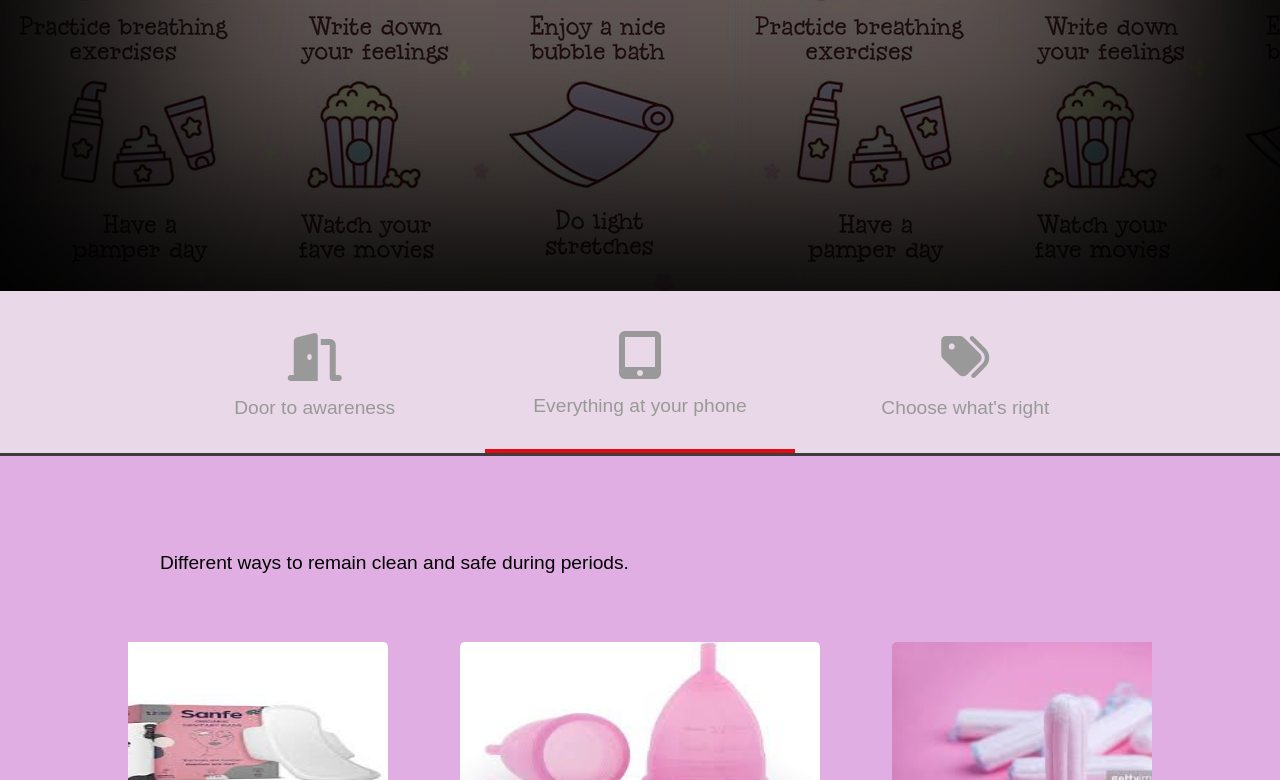
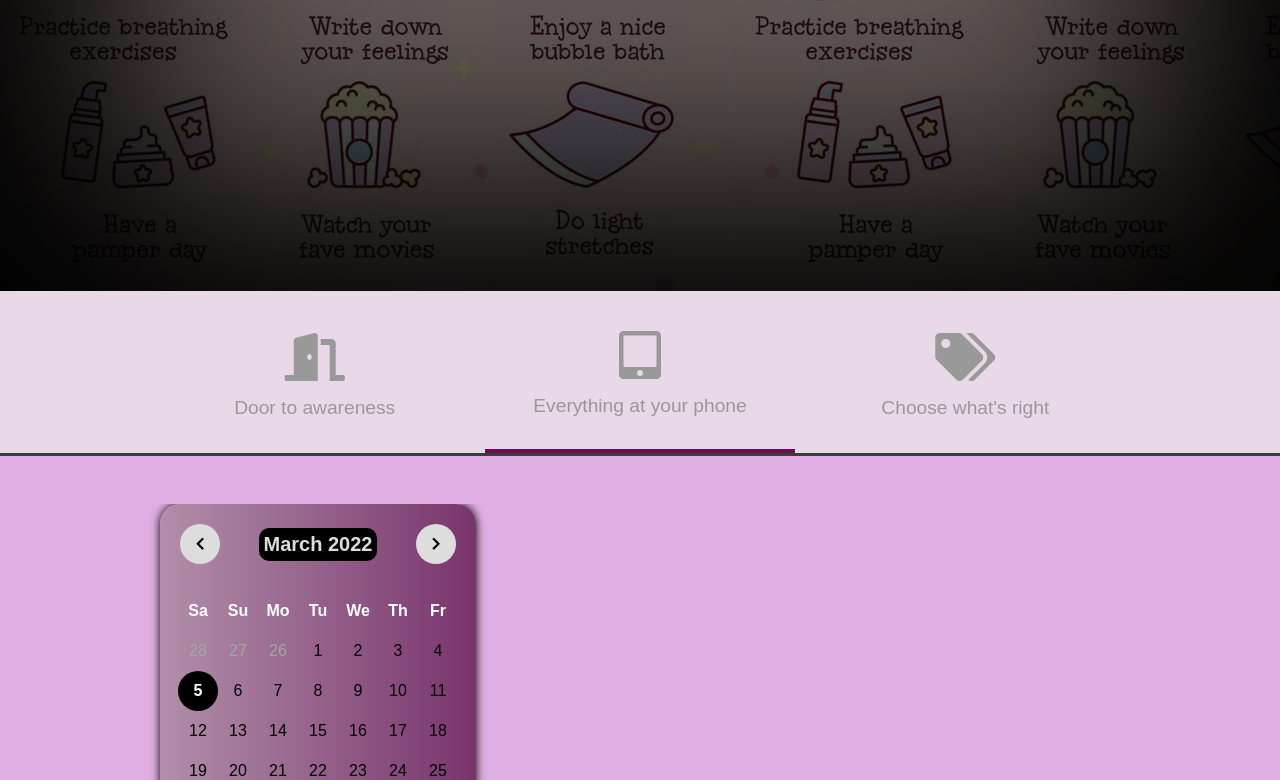
Before and after one commit to rajgautam-cloud/menses, a plain HTML site: page index.html in a window 1280 px wide. Both pictures are taken after a click on the element "Everything at your phone". Shown: the part 429-1209 px from the top of the page. Drawn offline with Linux system fonts and the light colour scheme.

Commit message:
Added calender to the website

```diff
--- a/css/style.css
+++ b/css/style.css
@@ -1,5 +1,5 @@
 :root {
-  --primary-color: #e50914;
+  --primary-color: #6e0c56;
   --dark-color: #141414;
 }
 * {
@@ -124,7 +124,8 @@ img {
 /*hide content initially*/
 #tab-1-content,
 #tab-2-content,
-#tab-3-content {
+#tab-3-content,
+#tab-4-content {
   display: none;
 }
 .show {
@@ -308,6 +309,122 @@ img {
     font-size: 1rem;
   }
 }
+.softcard {
+  width: 316px;
+  height: fit-content;
+  background: -webkit-linear-gradient(
+    to right,
+    #d5b4d8,
+    #b936b9
+  ); /* Chrome 10-25, Safari 5.1-6 */
+  background: linear-gradient(
+    to right,
+    #b18fa9,
+    #79346d
+  ); /* W3C, IE 10+/ Edge, Firefox 16+, Chrome 26+, Opera 12+, Safari 7+ */
+  border-radius: 20px;
+  box-shadow: 0px 0px 10px #000;
+}
+
+.calendar-bar {
+  display: flex;
+  justify-content: space-between;
+  align-items: center;
+  padding: 20px;
+  padding-bottom: 15px;
+  border-bottom: 19px;
+}
+
+.calendar-bar > .current-month {
+  font-size: 20px;
+  font-weight: bold;
+  color: #ddd;
+  background: #000;
+  padding: 5px;
+  border-radius: 10px;
+}
+
+.calendar-bar > [class$="soft-btn"] {
+  width: 40px;
+  aspect-ratio: 1;
+  text-align: center;
+  line-height: 40px;
+  font-size: 14px;
+  color: #000;
+  background: #ddd;
+  border: none;
+  border-radius: 50%;
+}
+
+.weekdays-name,
+.calendar-days {
+  display: flex;
+  flex-wrap: wrap;
+  padding-inline: 18px;
+}
+.weekdays-name {
+  padding-top: 12px;
+}
+
+.calendar-days {
+  padding-bottom: 12px;
+}
+
+.days-name,
+[class$="-day"] {
+  width: 40px;
+  height: 40px;
+  color: #000;
+  text-align: center;
+  line-height: 40px;
+  font-weight: 500;
+  font-size: 1rem;
+}
+
+.days-name {
+  color: #fff;
+  font-weight: 700;
+}
+
+.current-day {
+  background-color: #000;
+  color: #fff;
+  border-radius: 50%;
+  font-weight: 700;
+  transition: 0.5s;
+  cursor: pointer;
+}
+
+.padding-day {
+  color: #a5a5a5;
+  user-select: none;
+}
+
+.calendar-bar > [class$="soft-btn"]:hover,
+.month-day:hover,
+.btn:hover {
+  border-radius: 5px;
+  background-color: #f8f7fa;
+  color: #000;
+  border-radius: 15px;
+  transition: 0.1s;
+  cursor: pointer;
+}
+
+.calendar-bar > [class$="soft-btn"]:focus,
+.month-day:focus,
+.btn:focus {
+  border-radius: 15px;
+  background-color: #000;
+  color: #ddd;
+}
+
+.goto-buttons {
+  border-top: solid 2px yellow;
+  padding-block: 18px;
+  display: flex;
+  justify-content: space-evenly;
+}
 
 @media (max-width: 700px) {
   .showcase::after {
--- a/index.html
+++ b/index.html
@@ -9,6 +9,10 @@
       src="https://kit.fontawesome.com/0eb74c966c.js"
       crossorigin="anonymous"
     ></script>
+    <link
+      href="https://cdnjs.cloudflare.com/ajax/libs/font-awesome/5.13.0/css/all.min.css"
+      rel="stylesheet"
+    />
     <link rel="icon" href="./img/pad-logo.png" />
     <title>Menses-One stop for all mestruation related doubts.</title>
   </head>
@@ -73,6 +77,34 @@
         <!--tab 2 content-->
 
         <div id="tab-2-content" class="tab-content-item">
+          <div class="softcard">
+            <div class="calendar-bar">
+              <button class="prev soft-btn">
+                <i class="fas fa-chevron-left"></i>
+              </button>
+              <div class="current-month"></div>
+              <button class="next soft-btn">
+                <i class="fas fa-chevron-right"></i>
+              </button>
+            </div>
+            <div class="calendar">
+              <div class="weekdays-name">
+                <div class="days-name">Sa</div>
+                <div class="days-name">Su</div>
+                <div class="days-name">Mo</div>
+                <div class="days-name">Tu</div>
+                <div class="days-name">We</div>
+                <div class="days-name">Th</div>
+                <div class="days-name">Fr</div>
+              </div>
+              <div class="calendar-days"></div>
+            </div>
+            <div class="goto-buttons">
+              <button type="button" class="btn prev-year">Prev Year</button>
+              <button type="button" class="btn today">Today</button>
+              <button type="button" class="btn next-year">Next Year</button>
+            </div>
+          </div>
           <div class="tab-2-content-top">
             <p class="text-lg">
               Different ways to remain clean and safe during periods.
--- a/js/main.js
+++ b/js/main.js
@@ -20,3 +20,81 @@ function removeShow() {
 
 //Listen for tab click
 tabItems.forEach((item) => item.addEventListener("click", selectItem));
+var currentMonth = document.querySelector(".current-month");
+var calendarDays = document.querySelector(".calendar-days");
+var today = new Date();
+var date = new Date();
+currentMonth.textContent = date.toLocaleDateString("en-US", {
+  month: "long",
+  year: "numeric",
+});
+today.setHours(0, 0, 0, 0);
+renderCalendar();
+function renderCalendar() {
+  const prevLastDay = new Date(
+    date.getFullYear(),
+    date.getMonth(),
+    0
+  ).getDate();
+  const totalMonthDay = new Date(
+    date.getFullYear(),
+    date.getMonth() + 1,
+    0
+  ).getDate();
+  const startWeekDay = new Date(
+    date.getFullYear(),
+    date.getMonth(),
+    1
+  ).getDay();
+  calendarDays.innerHTML = "";
+  let totalCalendarDay = 6 * 7;
+  for (let i = 0; i < totalCalendarDay; i++) {
+    let day = i - startWeekDay;
+    if (i <= startWeekDay) {
+      // adding previous month days
+      calendarDays.innerHTML += `<div class='padding-day'>${
+        prevLastDay - i
+      }</div>`;
+    } else if (i <= startWeekDay + totalMonthDay) {
+      // adding this month days
+      date.setDate(day);
+      date.setHours(0, 0, 0, 0);
+      let dayClass =
+        date.getTime() === today.getTime() ? "current-day" : "month-day";
+      calendarDays.innerHTML += `<div class='${dayClass}'>${day}</div>`;
+    } else {
+      // adding next month days
+      calendarDays.innerHTML += `<div class='padding-day'>${
+        day - totalMonthDay
+      }</div>`;
+    }
+  }
+}
+document.querySelectorAll(".soft-btn").forEach(function (element) {
+  element.addEventListener("click", function () {
+    date = new Date(currentMonth.textContent);
+    date.setMonth(
+      date.getMonth() + (element.classList.contains("prev") ? -1 : 1)
+    );
+    currentMonth.textContent = date.toLocaleDateString("en-US", {
+      month: "long",
+      year: "numeric",
+    });
+    renderCalendar();
+  });
+});
+document.querySelectorAll(".btn").forEach(function (element) {
+  element.addEventListener("click", function () {
+    let btnClass = element.classList;
+    date = new Date(currentMonth.textContent);
+    if (btnClass.contains("today")) date = new Date();
+    else if (btnClass.contains("prev-year"))
+      date = new Date(date.getFullYear() - 1, 0, 1);
+    else date = new Date(date.getFullYear() + 1, 0, 1);
+    currentMonth.textContent = date.toLocaleDateString("en-US", {
+      month: "long",
+      year: "numeric",
+    });
+    renderCalendar();
+  });
+});
```
